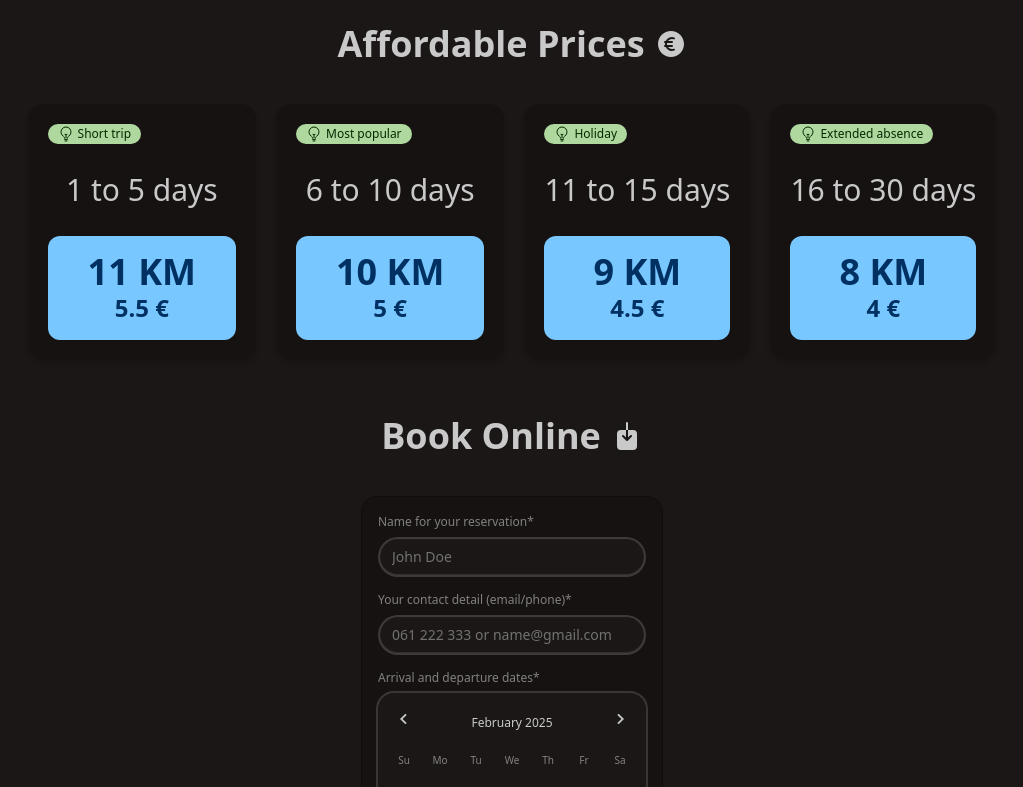
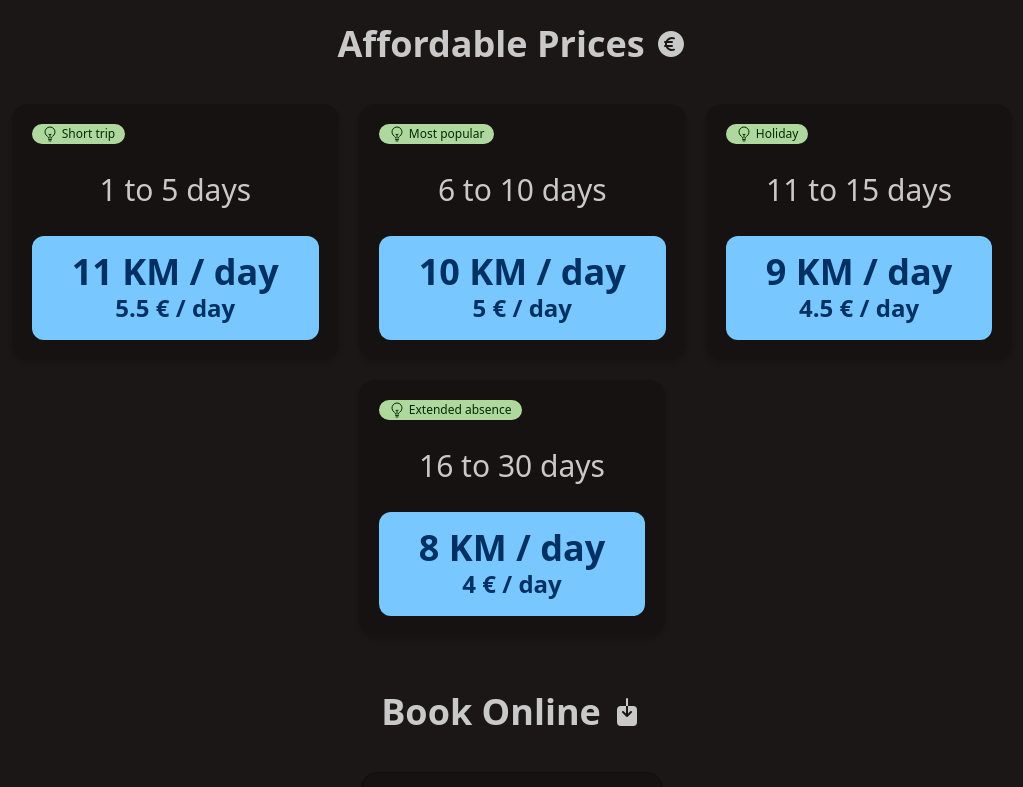
Before and after one commit to BakirGracic/europark, a Next.js app: page /en in a window 1280 px wide. Shown: the part 1693-2480 px from the top of the page, without its empty margins (128-1151 px from the left). Built offline with nearby package versions, Linux system fonts and the light colour scheme.

Commit message:
fix: add per day

```diff
--- a/src/features/hero/components/Hero.tsx
+++ b/src/features/hero/components/Hero.tsx
@@ -6,10 +6,10 @@ export default function Hero({ children }: { children: React.ReactNode }) {
 
 	return (
 		<div className='hero relative min-h-screen'>
-			<div className='hero-content break-word z-50 text-center text-[#f7f5f3]'>
+			<div className='hero-content z-50 text-center text-[#f7f5f3]'>
 				<div className='max-w-xl'>
-					<h1 className='text-5xl font-bold'>{t('title')}</h1>
-					<p className='py-6 font-medium'>{t('description')}</p>
+					<h1 className='text-5xl font-bold break-word'>{t('title')}</h1>
+					<p className='py-6 font-medium break-word'>{t('description')}</p>
 					<Link href='#reserve' className='btn btn-primary shadow-md'>
 						{t('cta')}
 					</Link>
--- a/src/features/pricelist/components/Cards.tsx
+++ b/src/features/pricelist/components/Cards.tsx
@@ -16,10 +16,10 @@ export default function Cards() {
 				<h2 className='my-5 text-center text-3xl font-medium'>{t(range + '.label')}</h2>
 				<div className='bg-secondary text-secondary-content rounded-xl px-10 py-4'>
 					<div className='text-center text-4xl font-bold'>
-						{t(range + '.price_bam')}&nbsp;KM
+						{t(range + '.price_bam')}&nbsp;KM / {t('per_day')}
 					</div>
 					<div className='text-center text-2xl font-semibold'>
-						{t(range + '.price_eur')}&nbsp;&euro;
+						{t(range + '.price_eur')}&nbsp;&euro; / {t('per_day')}
 					</div>
 				</div>
 			</div>
--- a/src/messages/bs.json
+++ b/src/messages/bs.json
@@ -56,6 +56,7 @@
 	},
 	"Pricelist": {
 		"section_title": "Pristupačne Cijene",
+		"per_day": "dan",
 		"1to5": {
 			"tip": "Kratko putovanje",
 			"label": "1 do 5 dana",
--- a/src/messages/de.json
+++ b/src/messages/de.json
@@ -56,6 +56,7 @@
 	},
 	"Pricelist": {
 		"section_title": "Günstige Preise",
+        "per_day": "tag",
 		"1to5": {
 			"tip": "Kurzreise",
 			"label": "1 bis 5 Tage",
--- a/src/messages/en.json
+++ b/src/messages/en.json
@@ -56,6 +56,7 @@
 	},
 	"Pricelist": {
 		"section_title": "Affordable Prices",
+        "per_day": "day",
 		"1to5": {
 			"tip": "Short trip",
 			"label": "1 to 5 days",
```
